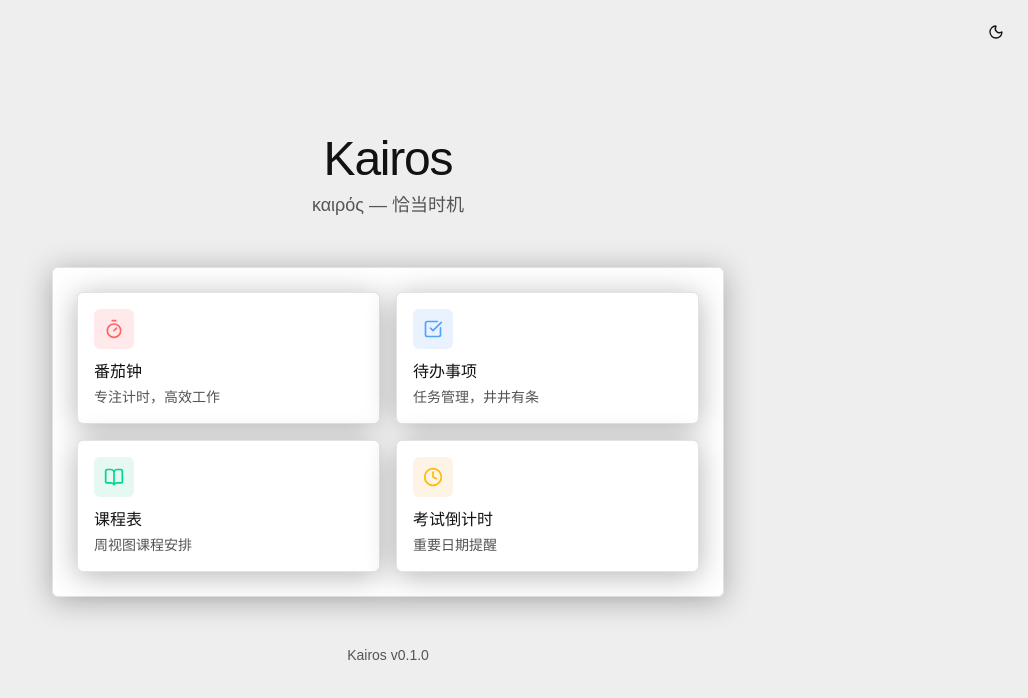
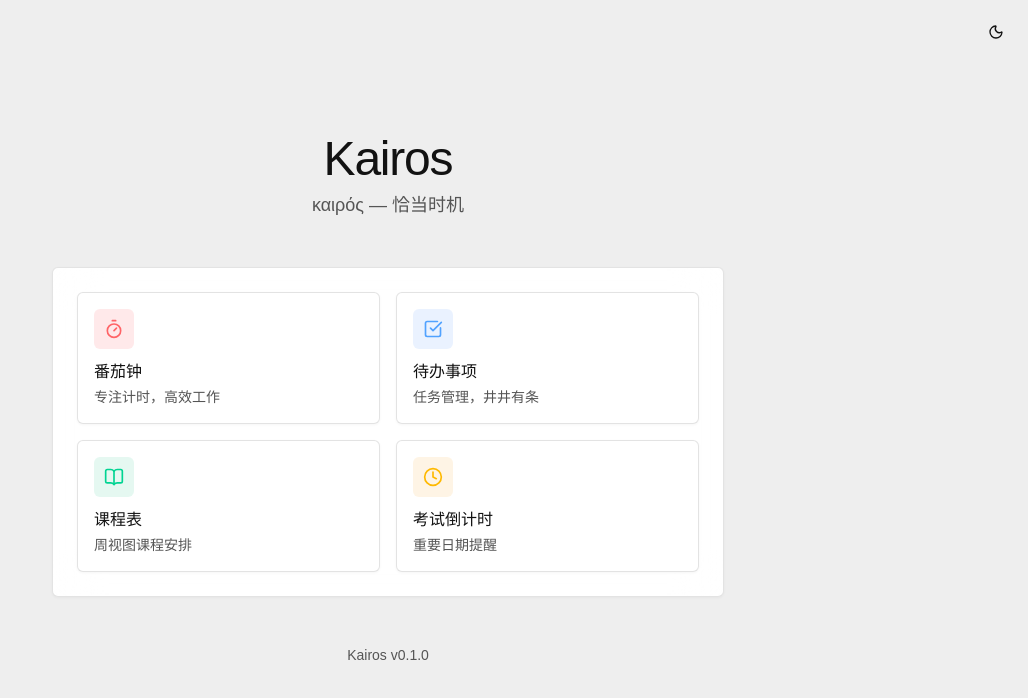
Before and after one commit to LogicShao/Kairos, a React (Vite) app: page / in a window 1280 px wide. Shown: the top 698 px of the page, without its empty margins (252-1280 px from the left). Built offline with nearby package versions, Linux system fonts and the light colour scheme.

Commit message:
fix: reduce shadow from heavy 30px blur to subtle 3px Fluent elevation

```diff
--- a/src/components/shared/acrylic-panel.tsx
+++ b/src/components/shared/acrylic-panel.tsx
@@ -11,7 +11,7 @@ export function AcrylicPanel({ children, className }: AcrylicPanelProps) {
       className={cn(
         "rounded-lg border border-border/60",
         "bg-card/85 backdrop-blur-xl backdrop-saturate-150",
-        "shadow-[0_4px_30px_rgba(0,0,0,0.3)]",
+        "shadow-[0_1px_3px_rgba(0,0,0,0.04)]",
         className
       )}
     >
```
